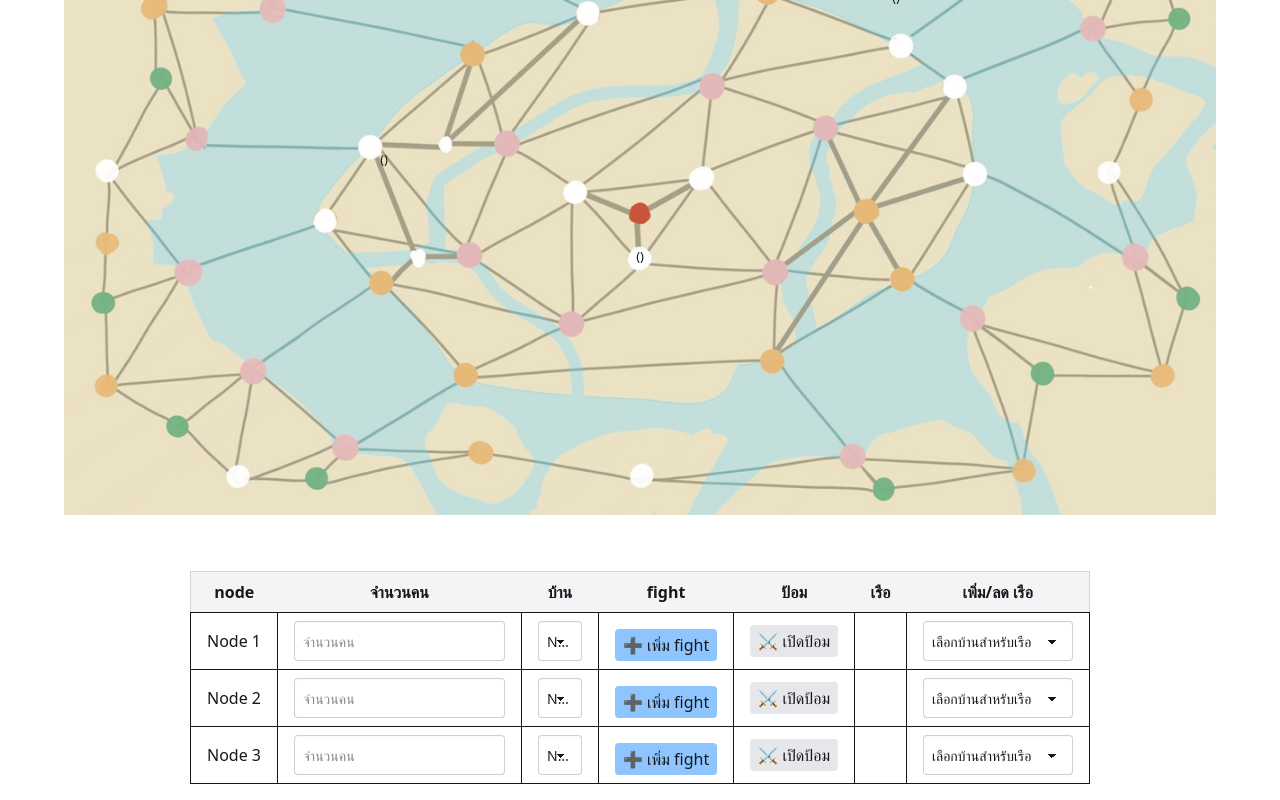
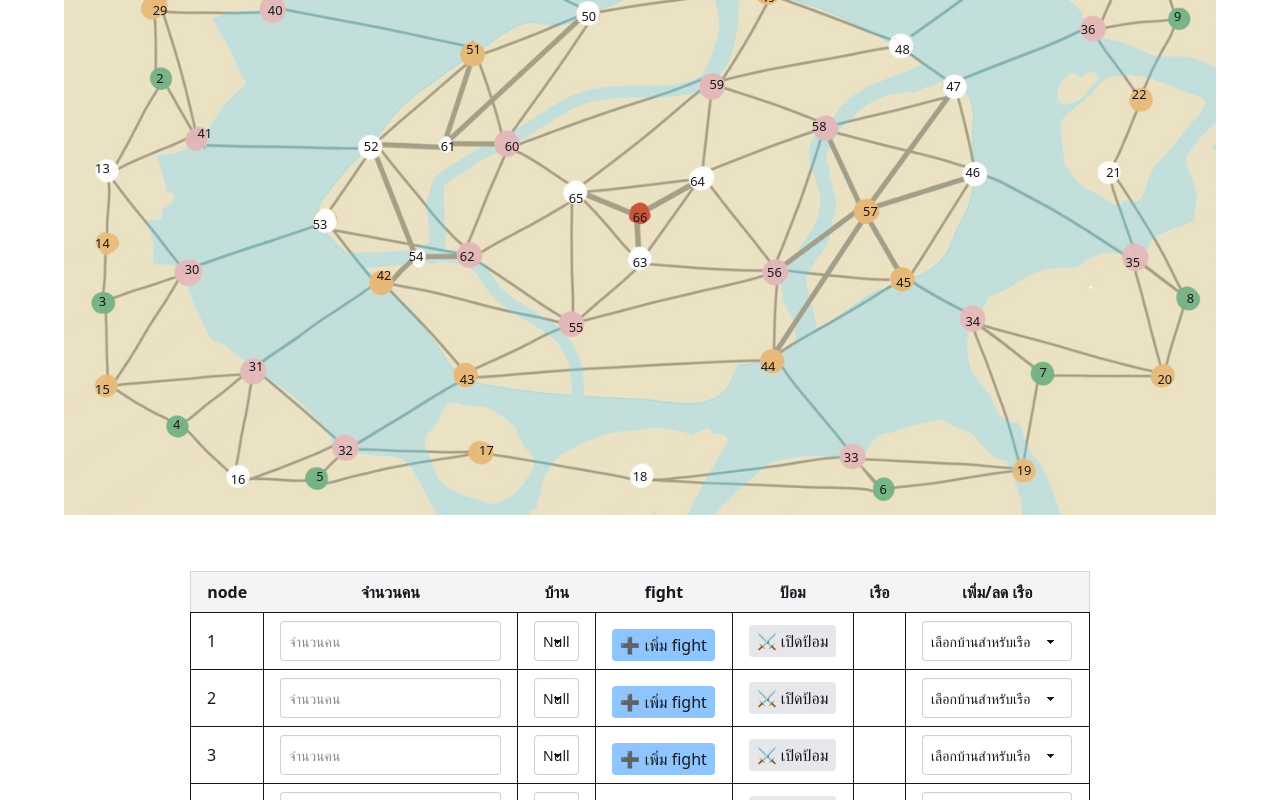
Before and after one commit to SUiD07/freshyc25-biggame, a Next.js app: page / in a window 1280 px wide. Shown: the part 260-1060 px from the top of the page. Built offline with nearby package versions, Linux system fonts and the light colour scheme.

Commit message:
feat: add node id, +63 node

```diff
--- a/src/app/constants/node.tsx
+++ b/src/app/constants/node.tsx
@@ -11,34 +11,70 @@ export type NodeType = {
 };
 
 export const initialNodes: NodeType[] = [
-  {
-    id: "Node 1",
-    value: "",
-    selectedCar: "",
-    top: "45%",
-    left: "30%",
-    tower: false,
-    ship: [],
-    fight: [],
-  },
-  {
-    id: "Node 2",
-    value: "",
-    selectedCar: "",
-    top: "60%",
-    left: "50%",
-    tower: false,
-    ship: [],
-    fight: [],
-  },
-  {
-    id: "Node 3",
-    value: "",
-    selectedCar: "",
-    top: "20%",
-    left: "70%",
-    tower: false,
-    ship: [],
-    fight: [],
-  },
+  { id: "1", value: "", selectedCar: "", top: "13.5%", left: "18.3%", tower: false, ship: [], fight: [] },
+  { id: "2", value: "", selectedCar: "", top: "32.5%", left: "12.5%", tower: false, ship: [], fight: [] },
+  { id: "3", value: "", selectedCar: "", top: "67%", left: "8%", tower: false, ship: [], fight: [] },
+  { id: "4", value: "", selectedCar: "", top: "85.9%", left: "13.8%", tower: false, ship: [], fight: [] },
+  { id: "5", value: "", selectedCar: "", top: "94%", left: "25%", tower: false, ship: [], fight: [] },
+  { id: "6", value: "", selectedCar: "", top: "96%", left: "69%", tower: false, ship: [], fight: [] },
+  { id: "7", value: "", selectedCar: "", top: "78%", left: "81.5%", tower: false, ship: [], fight: [] },
+  { id: "8", value: "", selectedCar: "", top: "66.5%", left: "93%", tower: false, ship: [], fight: [] },
+  { id: "9", value: "", selectedCar: "", top: "23%", left: "92%", tower: false, ship: [], fight: [] },
+  { id: "10", value: "", selectedCar: "", top: "9%", left: "83%", tower: false, ship: [], fight: [] },
+  { id: "11", value: "", selectedCar: "", top: "6%", left: "66%", tower: false, ship: [], fight: [] },
+  { id: "12", value: "", selectedCar: "", top: "5.5%", left: "38%", tower: false, ship: [], fight: [] },
+  { id: "13", value: "", selectedCar: "", top: "46.5%", left: "8%", tower: false, ship: [], fight: [] },
+  { id: "14", value: "", selectedCar: "", top: "58%", left: "8%", tower: false, ship: [], fight: [] },
+  { id: "15", value: "", selectedCar: "", top: "80.5%", left: "8%", tower: false, ship: [], fight: [] },
+  { id: "16", value: "", selectedCar: "", top: "94.5%", left: "18.6%", tower: false, ship: [], fight: [] },
+  { id: "17", value: "", selectedCar: "", top: "90%", left: "38%", tower: false, ship: [], fight: [] },
+  { id: "18", value: "", selectedCar: "", top: "94%", left: "50%", tower: false, ship: [], fight: [] },
+  { id: "19", value: "", selectedCar: "", top: "93%", left: "80%", tower: false, ship: [], fight: [] },
+  { id: "20", value: "", selectedCar: "", top: "79%", left: "91%", tower: false, ship: [], fight: [] },
+  { id: "21", value: "", selectedCar: "", top: "47%", left: "87%", tower: false, ship: [], fight: [] },
+  { id: "22", value: "", selectedCar: "", top: "35%", left: "89%", tower: false, ship: [], fight: [] },
+  { id: "23", value: "", selectedCar: "", top: "7.5%", left: "89.5%", tower: false, ship: [], fight: [] },
+  { id: "24", value: "", selectedCar: "", top: "8%", left: "75%", tower: false, ship: [], fight: [] },
+  { id: "25", value: "", selectedCar: "", top: "3%", left: "70%", tower: false, ship: [], fight: [] },
+  { id: "26", value: "", selectedCar: "", top: "5%", left: "49%", tower: false, ship: [], fight: [] },
+  { id: "27", value: "", selectedCar: "", top: "5.5%", left: "31%", tower: false, ship: [], fight: [] },
+  { id: "28", value: "", selectedCar: "", top: "5.5%", left: "25%", tower: false, ship: [], fight: [] },
+  { id: "29", value: "", selectedCar: "", top: "22%", left: "12.5%", tower: false, ship: [], fight: [] },
+  { id: "30", value: "", selectedCar: "", top: "62%", left: "15%", tower: false, ship: [], fight: [] },
+  { id: "31", value: "", selectedCar: "", top: "77%", left: "20%", tower: false, ship: [], fight: [] },
+  { id: "32", value: "", selectedCar: "", top: "90%", left: "27%", tower: false, ship: [], fight: [] },
+  { id: "33", value: "", selectedCar: "", top: "91%", left: "66.5%", tower: false, ship: [], fight: [] },
+  { id: "34", value: "", selectedCar: "", top: "70%", left: "76%", tower: false, ship: [], fight: [] },
+  { id: "35", value: "", selectedCar: "", top: "61%", left: "88.5%", tower: false, ship: [], fight: [] },
+  { id: "36", value: "", selectedCar: "", top: "25%", left: "85%", tower: false, ship: [], fight: [] },
+  { id: "37", value: "", selectedCar: "", top: "14%", left: "79%", tower: false, ship: [], fight: [] },
+  { id: "38", value: "", selectedCar: "", top: "14%", left: "64.5%", tower: false, ship: [], fight: [] },
+  { id: "39", value: "", selectedCar: "", top: "15%", left: "38.7%", tower: false, ship: [], fight: [] },
+  { id: "40", value: "", selectedCar: "", top: "22%", left: "21.5%", tower: false, ship: [], fight: [] },
+  { id: "41", value: "", selectedCar: "", top: "41%", left: "16%", tower: false, ship: [], fight: [] },
+  { id: "42", value: "", selectedCar: "", top: "63%", left: "30%", tower: false, ship: [], fight: [] },
+  { id: "43", value: "", selectedCar: "", top: "79%", left: "36.5%", tower: false, ship: [], fight: [] },
+  { id: "44", value: "", selectedCar: "", top: "77%", left: "60%", tower: false, ship: [], fight: [] },
+  { id: "45", value: "", selectedCar: "", top: "64%", left: "70.6%", tower: false, ship: [], fight: [] },
+  { id: "46", value: "", selectedCar: "", top: "47%", left: "76%", tower: false, ship: [], fight: [] },
+  { id: "47", value: "", selectedCar: "", top: "33.8%", left: "74.5%", tower: false, ship: [], fight: [] },
+  { id: "48", value: "", selectedCar: "", top: "28%", left: "70.5%", tower: false, ship: [], fight: [] },
+  { id: "49", value: "", selectedCar: "", top: "20%", left: "60%", tower: false, ship: [], fight: [] },
+  { id: "50", value: "", selectedCar: "", top: "23%", left: "46%", tower: false, ship: [], fight: [] },
+  { id: "51", value: "", selectedCar: "", top: "28%", left: "37%", tower: false, ship: [], fight: [] },
+  { id: "52", value: "", selectedCar: "", top: "43%", left: "29%", tower: false, ship: [], fight: [] },
+  { id: "53", value: "", selectedCar: "", top: "55%", left: "25%", tower: false, ship: [], fight: [] },
+  { id: "54", value: "", selectedCar: "", top: "60%", left: "32.5%", tower: false, ship: [], fight: [] },
+  { id: "55", value: "", selectedCar: "", top: "71%", left: "45%", tower: false, ship: [], fight: [] },
+  { id: "56", value: "", selectedCar: "", top: "62.5%", left: "60.5%", tower: false, ship: [], fight: [] },
+  { id: "57", value: "", selectedCar: "", top: "53%", left: "68%", tower: false, ship: [], fight: [] },
+  { id: "58", value: "", selectedCar: "", top: "40%", left: "64%", tower: false, ship: [], fight: [] },
+  { id: "59", value: "", selectedCar: "", top: "33.5%", left: "56%", tower: false, ship: [], fight: [] },
+  { id: "60", value: "", selectedCar: "", top: "43%", left: "40%", tower: false, ship: [], fight: [] },
+  { id: "61", value: "", selectedCar: "", top: "43%", left: "35%", tower: false, ship: [], fight: [] },
+  { id: "62", value: "", selectedCar: "", top: "60%", left: "36.5%", tower: false, ship: [], fight: [] },
+  { id: "63", value: "", selectedCar: "", top: "61%", left: "50%", tower: false, ship: [], fight: [] },
+  { id: "64", value: "", selectedCar: "", top: "48.5%", left: "54.5%", tower: false, ship: [], fight: [] },
+  { id: "65", value: "", selectedCar: "", top: "51%", left: "45%", tower: false, ship: [], fight: [] },
+  { id: "66", value: "", selectedCar: "", top: "54%", left: "50%", tower: false, ship: [], fight: [] },
 ];
--- a/src/app/page.tsx
+++ b/src/app/page.tsx
@@ -8,18 +8,18 @@ export default function Home() {
   const [nodes, setNodes] = useState(initialNodes);
 
   const houseColorMap: Record<string, string> = {
-    B1: "#ff5733",
-    B2: "#fffc33",
-    B3: "#33ff57",
-    B4: "#33fff5",
-    B5: "#3357ff",
-    B6: "#8e33ff",
-    B7: "#ff33ec",
-    B8: "#ff3380",
-    B9: "#ffa533",
-    B10: "#a5ff33",
-    B11: "#33ffa5",
-    B12: "#33a5ff",
+    B1: "#c00000",
+    B2: "#ff6600",
+    B3: "#936f01",
+    B4: "#ffff00",
+    B5: "#92d14f",
+    B6: "#00af51",
+    B7: "#01b0f1",
+    B8: "#0070c0",
+    B9: "#abb9ca",
+    B10: "#7030a0",
+    B11: "#ff66ff",
+    B12: "#ffffff",
   };
 
   const toggleTower = (id: string) => {
@@ -131,14 +131,32 @@ export default function Home() {
               padding: "0.5em",
               borderRadius: "0.5em",
               whiteSpace: "nowrap",
+              top:`${parseFloat(node.top)+5}%`,
+              left: node.left,
+            }}
+            className="absolute p-2 rounded-md transform -translate-x-1/2 -translate-y-1/2 text-[clamp(10px,2.5vw,16px)]"
+          >
+            {node.value}
+            {/* {node.value !== "0" && "("} */}
+            {/* {node.selectedCar}
+            {node.value !== "0" && ")"} */}
+          </div>
+        ))}
+        {/* node number */}
+        {nodes.map((node, index) => (
+          <div
+            key={index}
+            style={{
+              fontSize: "1vw",
+              padding: "0.5em",
+              borderRadius: "0.5em",
+              whiteSpace: "nowrap",
               top: node.top,
               left: node.left,
             }}
             className="absolute p-2 rounded-md transform -translate-x-1/2 -translate-y-1/2 text-[clamp(10px,2.5vw,16px)]"
           >
-            {node.value} {node.value !== "0" && "("}
-            {node.selectedCar}
-            {node.value !== "0" && ")"}
+            {node.id}
           </div>
         ))}
 
@@ -151,7 +169,7 @@ export default function Home() {
               className="absolute"
               style={{
                 top: node.top,
-                left: `${parseFloat(node.left) -3}%`,
+                left: `${parseFloat(node.left) -1.9}%`,
                 opacity: node.tower ? 1 : 0,
                 transform: "translate(-50%, -50%)",
                 transition: "opacity 0.3s",
@@ -197,11 +215,11 @@ export default function Home() {
                       alt="fight"
                       className="w-8 h-8 absolute"
                       style={{
-                        top: `${parseFloat(node.top) + 1 + idx * 2}%`,
-                        left: `${parseFloat(node.left) + 2}%`,
+                        top: `${parseFloat(node.top) + idx * 2}%`,
+                        left: `${parseFloat(node.left) + 3}%`,
                         transform: "translate(-50%, -50%)",
-                        width: "3vw",
-                        height: "3vw",
+                        width: "1.7vw",
+                        height: "1.7vw",
                       }}
                     />
                   )}
@@ -209,8 +227,8 @@ export default function Home() {
                     key={idx}
                     className="absolute"
                     style={{
-                      top: `${parseFloat(node.top) + 5 + idx * 2}%`,
-                      left: `${parseFloat(node.left) + 2}%`,
+                      top: `${parseFloat(node.top) + 1.7 + idx * 2}%`,
+                      left: `${parseFloat(node.left) + 3}%`,
                       transform: "translate(-50%, -50%)",
                     }}
                   >
@@ -228,7 +246,7 @@ export default function Home() {
       </div>
 
       {/* 📋 Table Section */}
-      <div className="py-4 max-w-[900px] w-full overflow-auto mx-auto">
+      <div className="py-4 max-w-[900px] max-h-[400px] w-full overflow-auto mx-auto">
         <table className="whitespace-nowrap min-w-full border-collapse border border-gray-300">
           <thead className="bg-gray-100">
             <tr>
```
